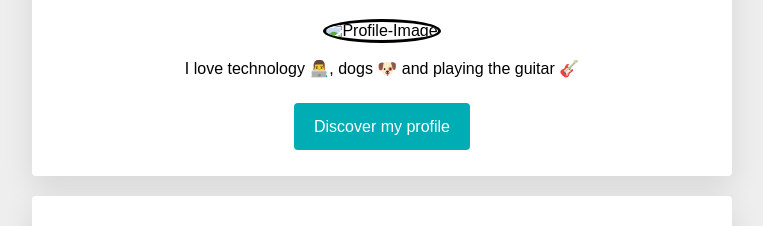
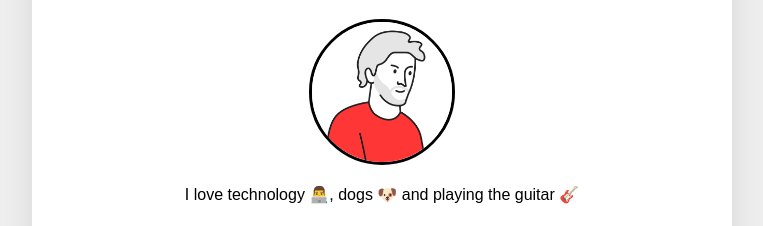
Before and after one commit to juanestebanba/Example-profile-webpage, a plain HTML site: page index.html in a window 1280 px wide. Shown: the part 142-368 px from the top of the page, without its empty margins (258-1021 px from the left). Drawn offline with Linux system fonts and the light colour scheme; the site is published under a folder, as on GitHub Pages, so addresses that start at the root find nothing.

Commit message:
Changed image path

```diff
--- a/index.html
+++ b/index.html
@@ -13,7 +13,7 @@
   <div class="container">
     <div class="card-white" id="introduction">
       <h1>Hello, I'm Juan 🥸 </h1>
-      <img src="/images/profile.png" class="img-circle" alt="Profile-Image">
+      <img src="images/profile.png" class="img-circle" alt="Profile-Image">
       <p class ="paragraph-intro">I love technology 👨‍💻, dogs 🐶 and playing the guitar 🎸 </p>
       <a href="#" class="btn-blue"> Discover my profile</a>
     </div>
```
